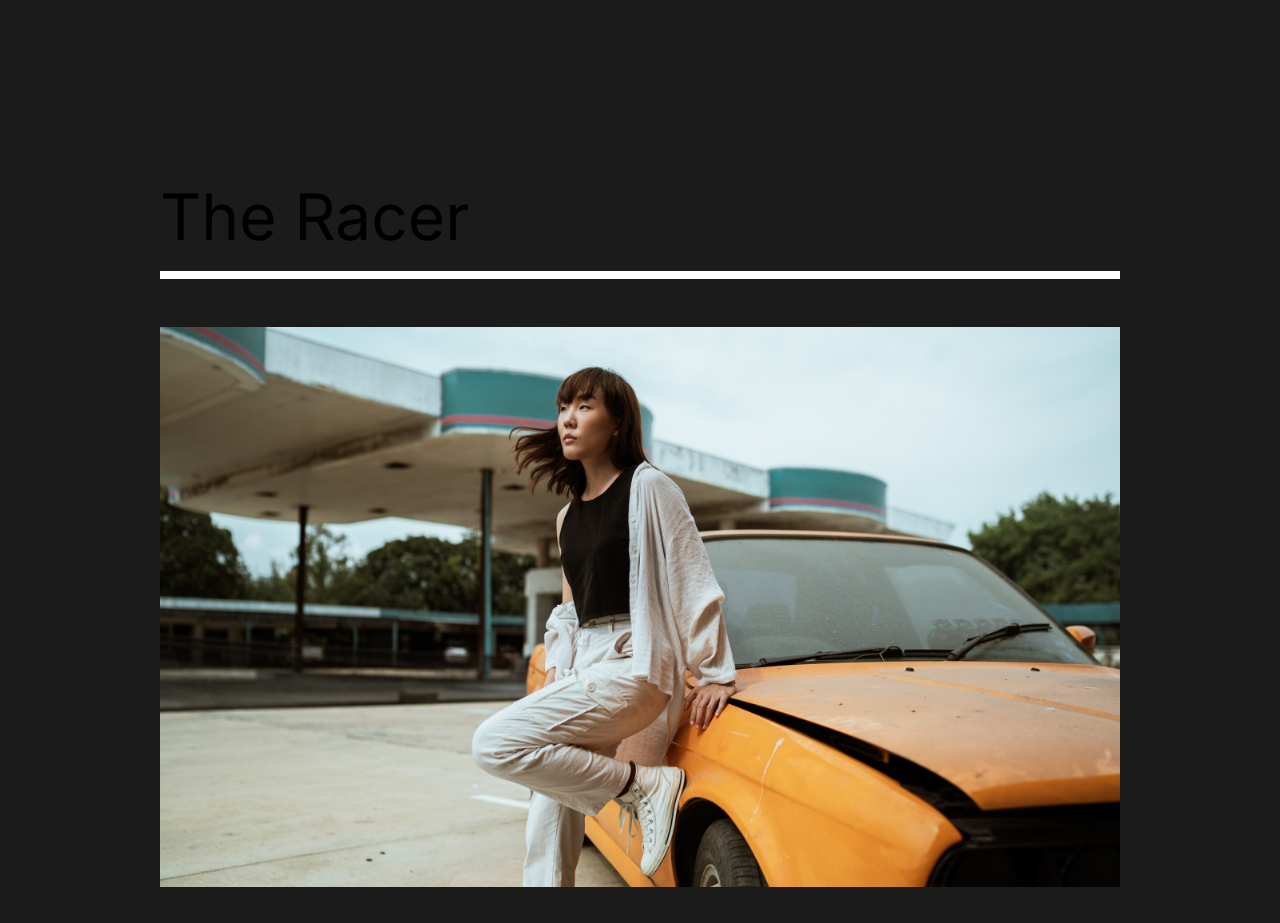
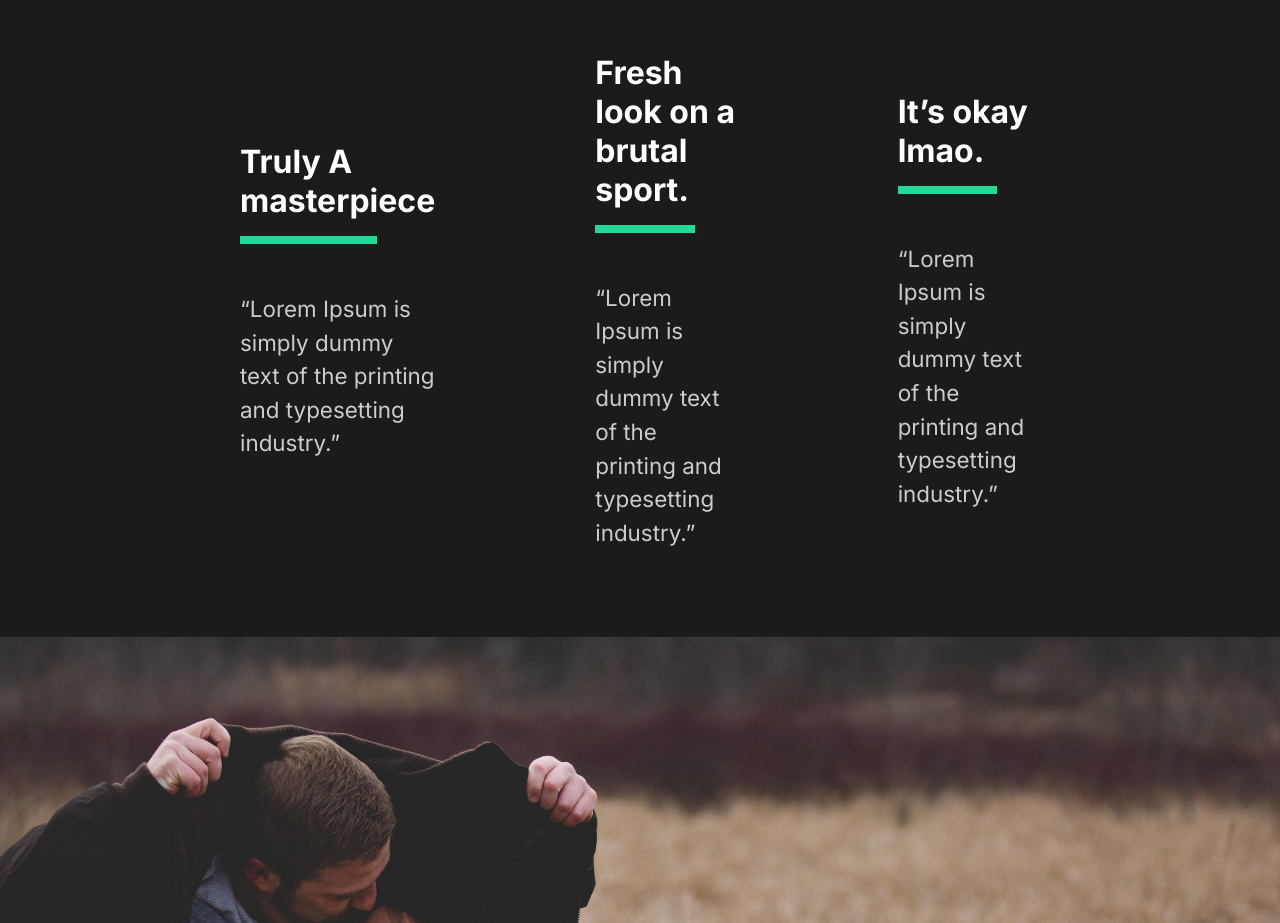
Before and after one commit to benhendriks/23_capture, a React (Create React App) app: page /work/good-times in a window 1280 px wide. Shown: the part 889-1812 px from the top of the page. Built offline with nearby package versions, Linux system fonts and the light colour scheme.

Commit message:
Worked on work detail page + routing+ styling

```diff
--- a/src/App.js
+++ b/src/App.js
@@ -4,6 +4,7 @@
 import Nav from "./components/Nav";
 import AboutUs from "./pages/AboutUs";
 import ContactUs from "./pages/ContactUs";
+import MovieDetail from "./pages/MovieDetail";
 import OurWork from "./pages/OurWork";
 
 function App() {
@@ -15,8 +16,11 @@
         <Route path="/" exact>
           <AboutUs />
         </Route>
-        <Route path="/work">
+        <Route path="/work" exact>
           <OurWork />
+        </Route>
+        <Route path="/work/:id">
+          <MovieDetail />
         </Route>
         <Route path="/contact">
           <ContactUs />
--- /dev/null
+++ b/src/movieState.js
@@ -0,0 +1,81 @@
+//Import Images
+import athlete from "./img/athlete-small.png";
+import goodtimes from "./img/goodtimes-small.png";
+import theracer from "./img/theracer-small.png";
+import athlete2 from "./img/athlete2.png";
+import goodtimes2 from "./img/good-times2.jpg";
+import theracer2 from "./img/the-racer2.jpg";
+
+export const MovieState = () => {
+  return [
+    {
+      title: "The Athlete",
+      mainImg: athlete,
+      secondaryImg: athlete2,
+      url: "/work/the-athlete",
+      awards: [
+        {
+          title: "Truly A masterpiece",
+          description:
+            "“Lorem Ipsum is simply dummy text of the printing and typesetting industry.”",
+        },
+        {
+          title: "Fresh look on a brutal sport.",
+          description:
+            "“Lorem Ipsum is simply dummy text of the printing and typesetting industry.”",
+        },
+        {
+          title: "It’s okay lmao.",
+          description:
+            "“Lorem Ipsum is simply dummy text of the printing and typesetting industry.”",
+        },
+      ],
+    },
+    {
+      title: "Good Times",
+      mainImg: goodtimes,
+      url: "/work/good-times",
+      secondaryImg: goodtimes2,
+      awards: [
+        {
+          title: "Truly A masterpiece",
+          description:
+            "“Lorem Ipsum is simply dummy text of the printing and typesetting industry.”",
+        },
+        {
+          title: "Fresh look on a brutal sport.",
+          description:
+            "“Lorem Ipsum is simply dummy text of the printing and typesetting industry.”",
+        },
+        {
+          title: "It’s okay lmao.",
+          description:
+            "“Lorem Ipsum is simply dummy text of the printing and typesetting industry.”",
+        },
+      ],
+    },
+    {
+      title: "The Racer",
+      mainImg: theracer,
+      url: "/work/the-racer",
+      secondaryImg: theracer2,
+      awards: [
+        {
+          title: "Truly A masterpiece",
+          description:
+            "“Lorem Ipsum is simply dummy text of the printing and typesetting industry.”",
+        },
+        {
+          title: "Fresh look on a brutal sport.",
+          description:
+            "“Lorem Ipsum is simply dummy text of the printing and typesetting industry.”",
+        },
+        {
+          title: "It’s okay lmao.",
+          description:
+            "“Lorem Ipsum is simply dummy text of the printing and typesetting industry.”",
+        },
+      ],
+    },
+  ];
+};
--- /dev/null
+++ b/src/pages/MovieDetail.js
@@ -0,0 +1,101 @@
+import React, { useEffect, useState } from 'react';
+import { useHistory } from 'react-router-dom';
+import styled from 'styled-components';
+import { MovieState } from '../movieState';
+
+const DetailStyle = styled.div`
+  color: #fff;
+    min-height: 100vh;
+    padding-top: 20vh;
+    position: relative;
+    h2 {
+      position: absolute;
+      top: 5%;
+      left: 50%;
+      transform: translate(-50%, -10%);
+    }
+  img {
+    width: 100%;
+    height: 80vh;
+    object-fit: cover;
+  }
+`;
+const Awards = styled.div`
+  min-height: 80vh;
+  display: flex;
+  margin: 0rem 10rem;
+  align-items: center;
+  justify-content: space-around;
+`;
+
+const AwardStyle = styled.div`
+  padding: 0rem 5rem;
+  h3 {
+    font-size: 2rem;
+  }
+  .line {
+    width: 70%;
+    background: #23d997;
+    height: 0.5rem;
+    margin: 1rem 0rem;
+  }
+  p {
+    padding: 2rem 0rem;
+  }
+`;
+
+const ImageDisplay = styled.div`
+  min-height: 50vh;
+  img {
+    width: 100%;
+    height: 100vh;
+    object-fit: cover;
+  }
+`;
+
+const Award = ({ title, description }) => {
+  return (
+    <AwardStyle>
+      <h3>{title}</h3>
+      <div className="line"></div>
+      <p>{description}</p>
+    </AwardStyle>
+  );
+};
+
+
+
+const MovieDetail = () => {
+  const history = useHistory();
+  const url = history.location.pathname;
+  const [movies, setMovies] = useState(MovieState);
+  const [movie, setMovie] = useState(null);
+    useEffect(() => {
+      const currentMovie = movies.filter((stateMovie) => stateMovie.url === url);
+      setMovie(currentMovie[0]);
+    }, [movies, url]);
+  return (
+    <>
+      {movie && (
+        <DetailStyle>
+          <h2>{movie.title}</h2>
+            <img src={movie.mainImg} alt={movie.name} />
+          <Awards>
+            {movie.awards.map((award) => (
+              <Award
+                title={award.title}
+                description={award.description}
+                key={award.title}
+              />
+            ))}
+          </Awards>
+          <ImageDisplay>
+            <img src={movie.secondaryImg} alt={movie.name} />
+          </ImageDisplay>
+        </DetailStyle>
+      )}
+    </>
+  );
+};
+
+export default MovieDetail;
--- a/src/pages/OurWork.js
+++ b/src/pages/OurWork.js
@@ -34,21 +34,21 @@
       <div className="movie">
         <h2>Athlete</h2>
         <div className="line"></div>
-        <Link>
+        <Link to="/work/the-athlete">
           <img src={athlete} alt="athlete"/>
         </Link>
       </div>
       <div className="movie">
         <h2>The Racer</h2>
         <div className="line"></div>
-        <Link>
+        <Link to="/work/the-racer">
           <img src={theracer} alt="theracer"/>
         </Link>
       </div>
       <div className="movie">
         <h2>Good Times</h2>
         <div className="line"></div>
-        <Link>
+        <Link to="/work/good-times">
           <img src={goodtimes} alt="goodtimes"/>
         </Link>
       </div>
```
